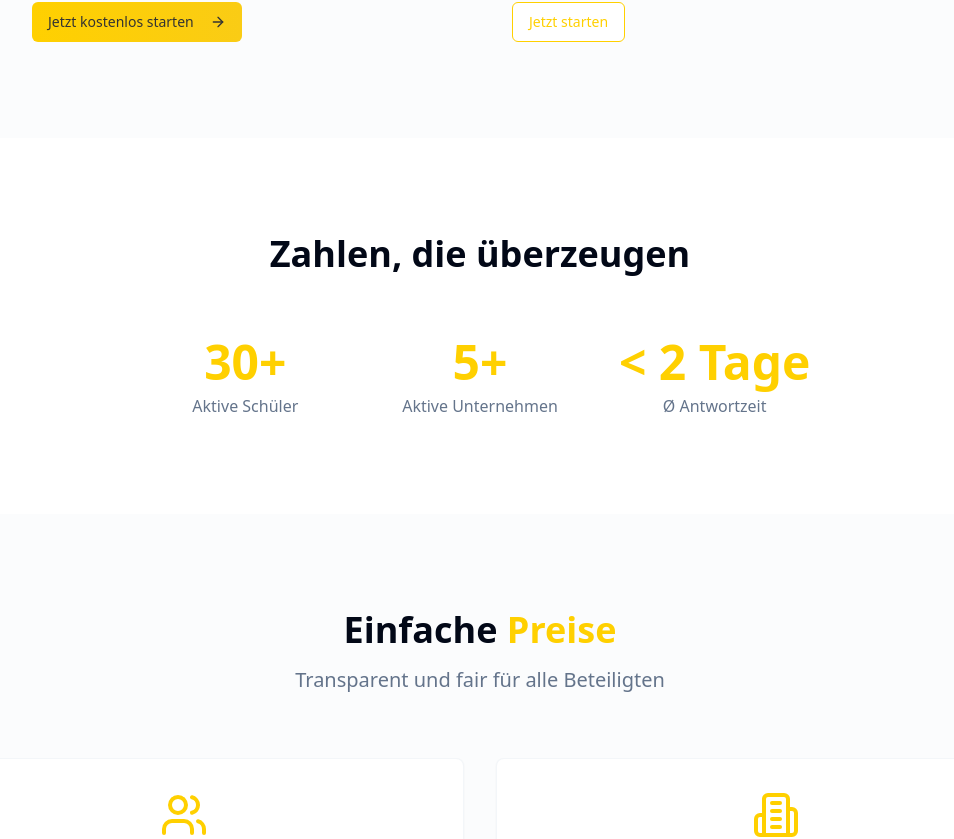
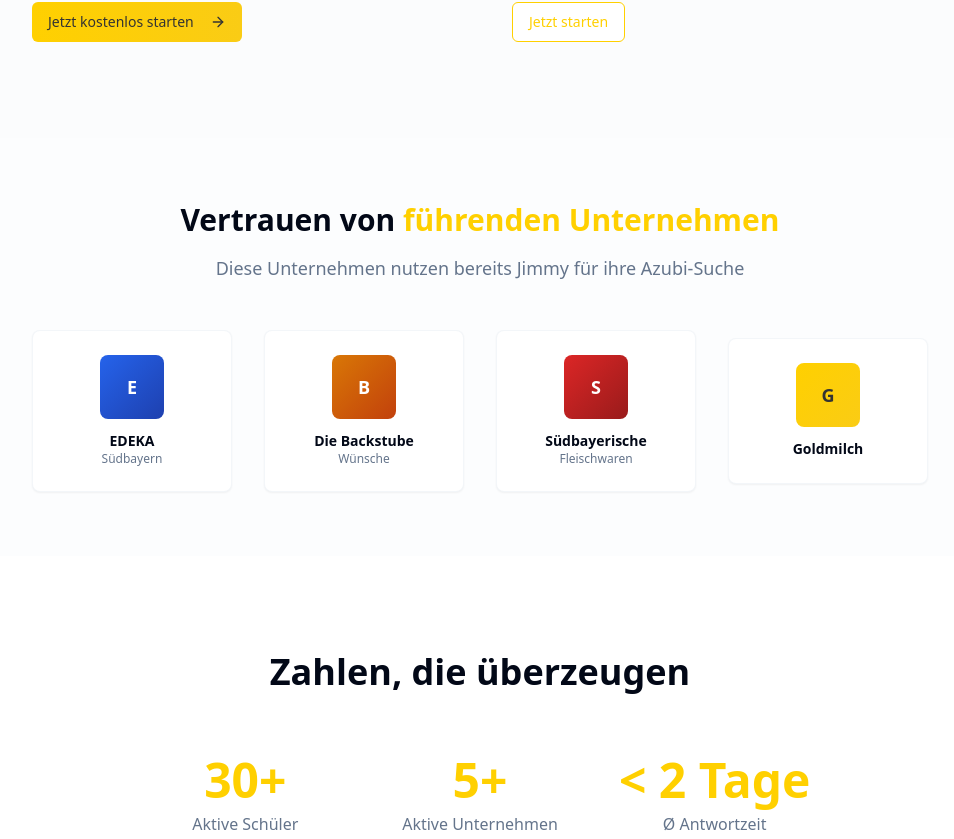
Before and after one commit to hammerer-philipp/jimmy-ausbildungsportal-hub, a React (Vite) app: page / in a window 1280 px wide. Shown: the part 1744-2583 px from the top of the page, without its empty margins (160-1114 px from the left). Built offline with nearby package versions, Linux system fonts and the light colour scheme.

Commit message:
Add reference customer logos section
Add a section to display logos of reference customers: Edeka Südbayern, Die Backstube Wünsche, Südbayerische Fleischwaren, and Goldmilch.

```diff
--- a/src/pages/Index.tsx
+++ b/src/pages/Index.tsx
@@ -171,6 +171,88 @@ const Index = () => {
               </Button>
             </motion.div>
           </div>
+        </div>
+      </section>
+
+      {/* Reference Customers Section */}
+      <section className="py-16 bg-muted/20">
+        <div className="container mx-auto px-4">
+          <motion.div
+            initial={{ opacity: 0, y: 30 }}
+            whileInView={{ opacity: 1, y: 0 }}
+            viewport={{ once: true }}
+            className="text-center mb-12"
+          >
+            <h2 className="text-2xl md:text-3xl font-bold mb-4">
+              Vertrauen von <span className="text-jimmy-gold">führenden Unternehmen</span>
+            </h2>
+            <p className="text-lg text-muted-foreground max-w-2xl mx-auto">
+              Diese Unternehmen nutzen bereits Jimmy für ihre Azubi-Suche
+            </p>
+          </motion.div>
+
+          <motion.div
+            initial={{ opacity: 0, y: 30 }}
+            whileInView={{ opacity: 1, y: 0 }}
+            viewport={{ once: true }}
+            transition={{ delay: 0.2 }}
+            className="grid grid-cols-2 md:grid-cols-4 gap-8 items-center max-w-4xl mx-auto"
+          >
+            {/* Edeka Südbayern */}
+            <motion.div
+              whileHover={{ scale: 1.05 }}
+              className="flex items-center justify-center p-6 bg-background rounded-lg shadow-sm border border-border/40 hover:border-jimmy-gold/40 transition-all duration-300"
+            >
+              <div className="text-center">
+                <div className="w-16 h-16 bg-gradient-to-br from-blue-600 to-blue-800 rounded-lg flex items-center justify-center mb-3 mx-auto">
+                  <span className="text-white font-bold text-lg">E</span>
+                </div>
+                <div className="text-sm font-semibold text-foreground">EDEKA</div>
+                <div className="text-xs text-muted-foreground">Südbayern</div>
+              </div>
+            </motion.div>
+
+            {/* Die Backstube Wünsche */}
+            <motion.div
+              whileHover={{ scale: 1.05 }}
+              className="flex items-center justify-center p-6 bg-background rounded-lg shadow-sm border border-border/40 hover:border-jimmy-gold/40 transition-all duration-300"
+            >
+              <div className="text-center">
+                <div className="w-16 h-16 bg-gradient-to-br from-amber-600 to-orange-700 rounded-lg flex items-center justify-center mb-3 mx-auto">
+                  <span className="text-white font-bold text-lg">B</span>
+                </div>
+                <div className="text-sm font-semibold text-foreground">Die Backstube</div>
+                <div className="text-xs text-muted-foreground">Wünsche</div>
+              </div>
+            </motion.div>
+
+            {/* Südbayerische Fleischwaren */}
+            <motion.div
+              whileHover={{ scale: 1.05 }}
+              className="flex items-center justify-center p-6 bg-background rounded-lg shadow-sm border border-border/40 hover:border-jimmy-gold/40 transition-all duration-300"
+            >
+              <div className="text-center">
+                <div className="w-16 h-16 bg-gradient-to-br from-red-600 to-red-800 rounded-lg flex items-center justify-center mb-3 mx-auto">
+                  <span className="text-white font-bold text-lg">S</span>
+                </div>
+                <div className="text-sm font-semibold text-foreground">Südbayerische</div>
+                <div className="text-xs text-muted-foreground">Fleischwaren</div>
+              </div>
+            </motion.div>
+
+            {/* Goldmilch */}
+            <motion.div
+              whileHover={{ scale: 1.05 }}
+              className="flex items-center justify-center p-6 bg-background rounded-lg shadow-sm border border-border/40 hover:border-jimmy-gold/40 transition-all duration-300"
+            >
+              <div className="text-center">
+                <div className="w-16 h-16 bg-gradient-to-br from-jimmy-gold to-yellow-400 rounded-lg flex items-center justify-center mb-3 mx-auto">
+                  <span className="text-jimmy-header font-bold text-lg">G</span>
+                </div>
+                <div className="text-sm font-semibold text-foreground">Goldmilch</div>
+              </div>
+            </motion.div>
+          </motion.div>
         </div>
       </section>
 
```
